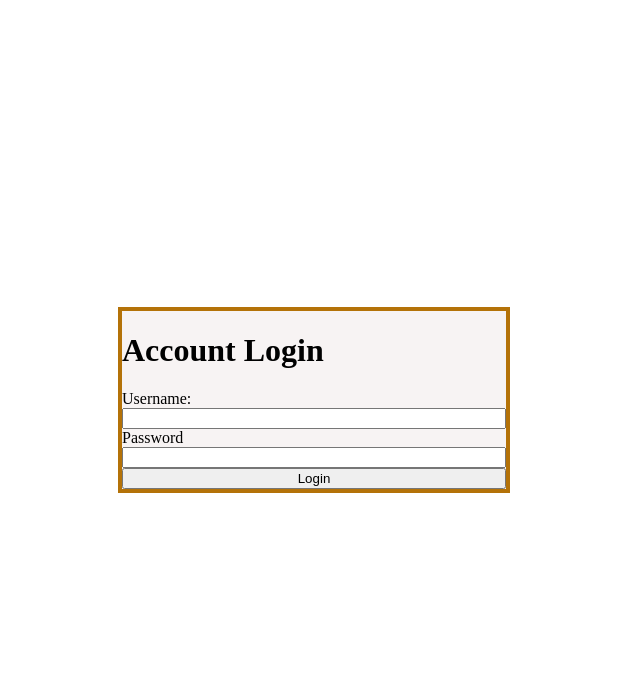
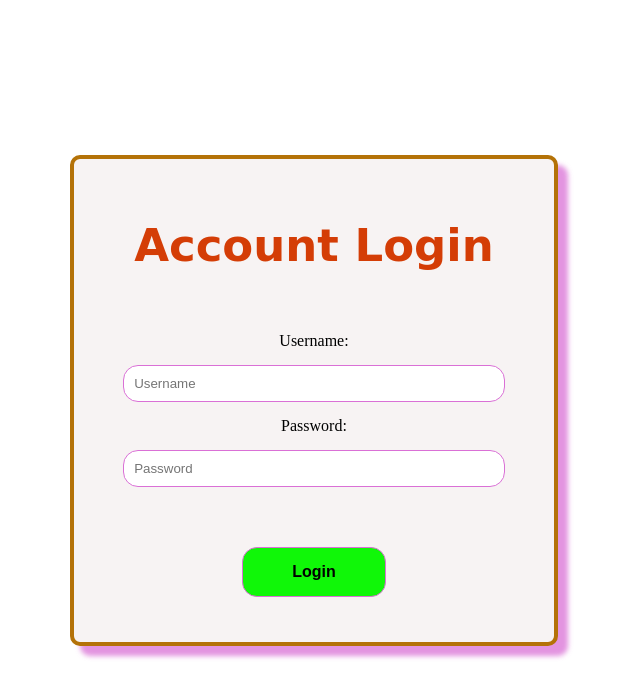
Before and after one commit to AngelinaVelazquez/Login-UI, a plain HTML site: page index.html in a window 1280 px wide. Shown: the whole page, without its empty margins (326-966 px from the left). Drawn offline with Linux system fonts and the light colour scheme.

Commit message:
second commit

```diff
--- a/index.html
+++ b/index.html
@@ -8,14 +8,16 @@
     <title>Login Form</title>
 </head>
 <body>
+    <!--Step 1: Create a container-->
     <div class="container-fluid">
+    <!--Step 2: Create a box-->
     <div class="login-box">
         <h1>Account Login</h1>
         <form action="" class="form"></form>
         <label form="">Username:</label>
-        <input type="text" name="" id="">
-        <label for="">Password</label>
-        <input type="password" name="password" class="box">
+        <input type="text" name="" id="" class="box" placeholder="Username">
+        <label form="">Password:</label>
+        <input type="password" name="password" class="box" placeholder="Password">
         <input type="button" value="Login" id="submit">
     </div>
     </div>
--- a/styles.css
+++ b/styles.css
@@ -19,4 +19,42 @@ html,body{
     min-height: 20%;
     display: flex;
     flex-direction: column;
+    align-items: center;
+    box-shadow: 10px 10px 5px 0px rgba(218,112,214,0.75);
+    border-radius: 10px 10px 10px 10px;
 }
+
+.login-box h1{
+    font-size: 45px;
+    font-family: 'Kaushan Script', cursive;
+    color: rgb(212, 61, 6);
+    margin: 60px;
+}
+
+.box{
+    padding: 10px;
+    width: 75%;
+    margin: 15px;
+    border: 1px solid orchid;
+    outline: none;
+    border-radius: 15px;
+}
+
+#submit{
+    padding: 15px 15px ;
+    width: 30%;
+    margin-top: 45px;
+    margin-bottom: 45px;
+    background-color: rgb(16, 247, 8);
+    color: black;
+    font-weight: bold;
+    font-size: medium;
+    border: 1px solid orchid;
+    outline: none;
+    border-radius: 15px;
+}
+
+#submit:hover{
+    cursor: pointer;
+    background-color: orangered;
+}
```
